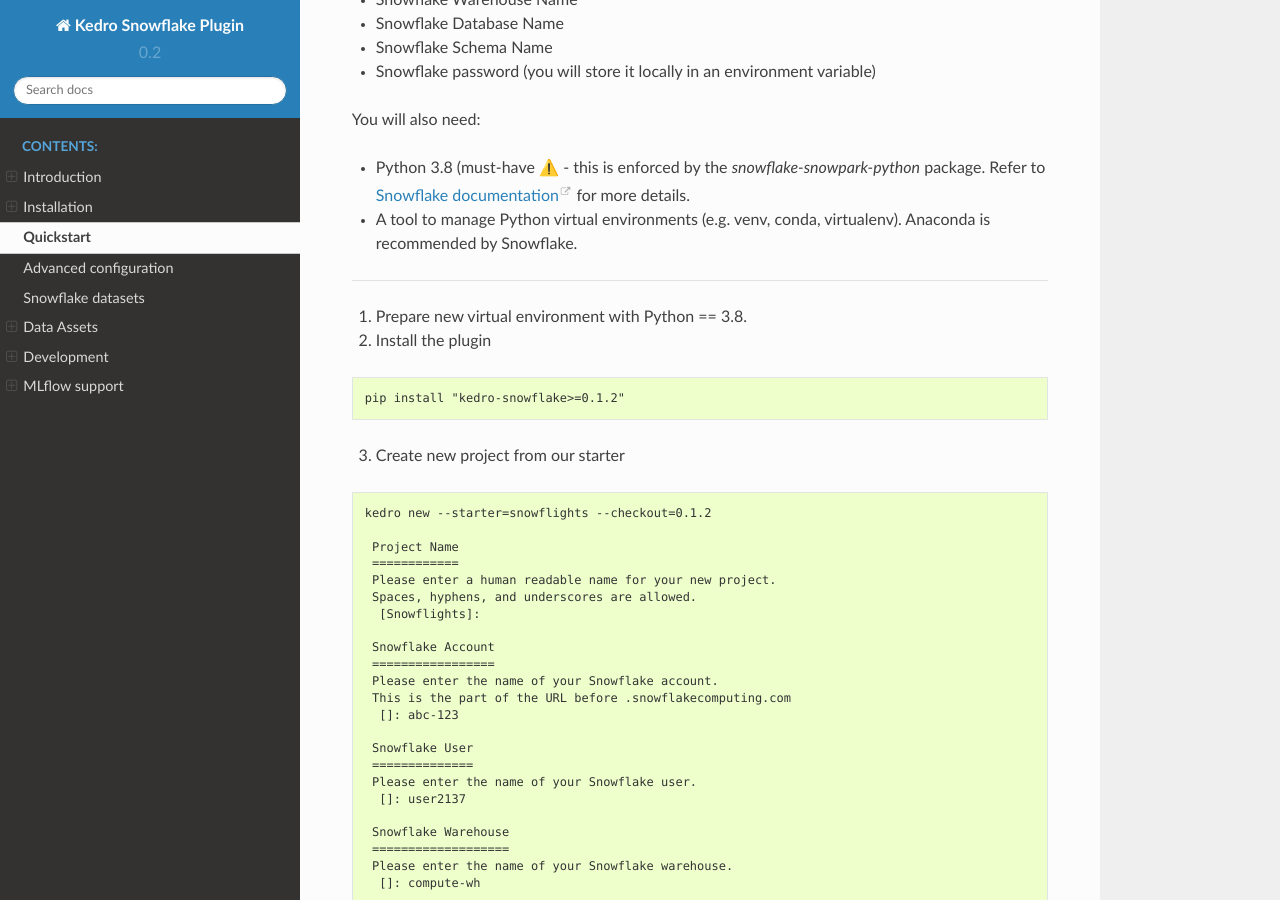
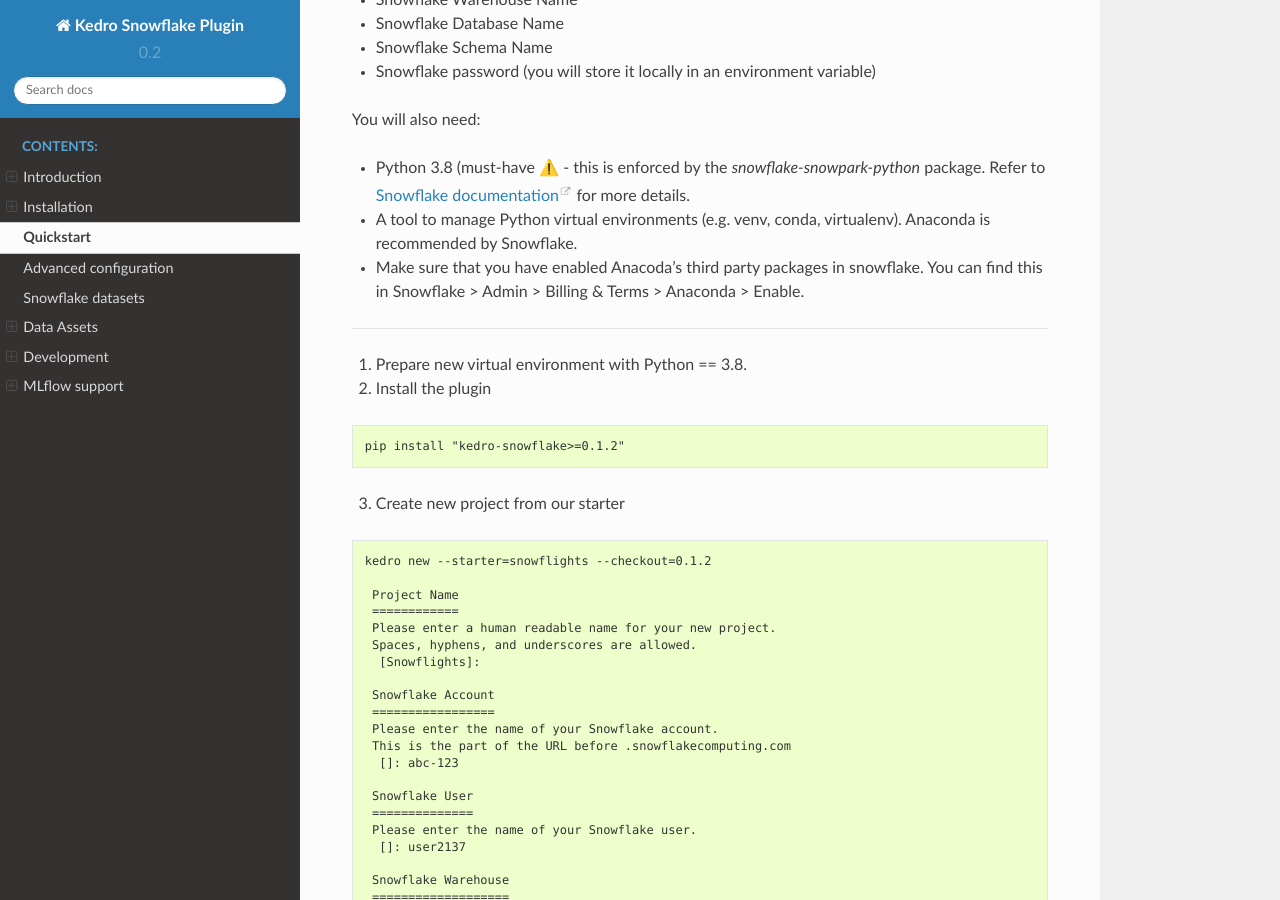
Before and after one commit to getindata/kedro-snowflake, a Sphinx documentation site: the page built from docs/source/03_quickstart.rst, in a window 1280 px wide and 900 px high, scrolled down 316 px. Built offline with Sphinx 7.4.7 and the Read the Docs theme 2.0.0, drawn with Linux system fonts in a browser that asks for light colours.

Commit message:
docs: Added info about Anaconda's third party packages

```diff
--- a/docs/source/03_quickstart.rst
+++ b/docs/source/03_quickstart.rst
@@ -15,6 +15,7 @@
 
 * Python 3.8 (must-have ⚠️ - this is enforced by the `snowflake-snowpark-python` package. Refer to `Snowflake documentation <https://docs.snowflake.com/en/developer-guide/snowpark/python/setup>`__ for more details.
 * A tool to manage Python virtual environments (e.g. venv, conda, virtualenv). Anaconda is recommended by Snowflake.
+* Make sure that you have enabled Anacoda's third party packages in snowflake. You can find this in Snowflake > Admin > Billing & Terms > Anaconda > Enable.
 
 -------
 
```
Also changed, not shown: README.md (+1 -2 lines).
